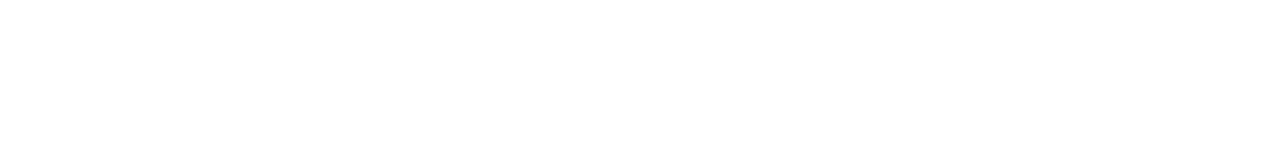
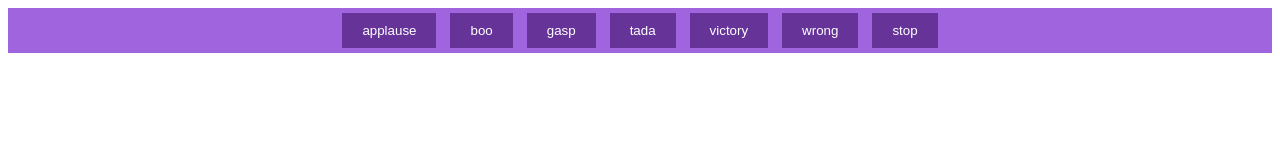
Before and after one commit to acciojob/Soundbar-Prasann0009, a website: page main.html in a window 1280 px wide. Drawn offline with Linux system fonts and the light colour scheme.

Commit message:
created a submission

```diff
--- a/main.html
+++ b/main.html
@@ -8,6 +8,17 @@
 
 <body>
 	<!-- the entire body must be written by student -->
+	<div id="buttons">
+      <button class="btn" onclick="playmusic('applause')">applause</button>
+      <button class="btn" onclick="playmusic('boo')">boo</button>
+      <button class="btn" onclick="playmusic('gasp')">gasp</button>
+      <button class="btn" onclick="playmusic('tada')">tada</button>
+      <button class="btn" onclick="playmusic('victory')">victory</button>
+      <button class="btn" onclick="playmusic('wrong')">wrong</button>
+      <button class="btn top" onclick="stopSound()">stop</button>
+     </div>
+
+      <audio id="audio"></audio>
     <script type="text/javascript" src="./script.js">
 </script>
 
--- a/script.js
+++ b/script.js
@@ -1 +1,14 @@
 //your JS code here. If required.
+function playmusic(filename)
+{
+  const audio = document.getElementById("audio");
+  audio.src = `sounds/${filename}.mp3`;
+  audio.play();
+}
+
+function stopSound()
+{
+  const audio = document.getElementById("audio");
+  audio.pause();
+  audio.currentTime = 0;
+}
--- a/styles.css
+++ b/styles.css
@@ -1 +1,15 @@
 /*  your css code here. If applicable */
+#buttons
+{
+  background-color: #a164df;
+  text-align: center;
+}
+.btn
+{
+  padding: 10px 20px;
+  margin: 5px;
+  background-color: #663399;
+  color: white;
+  border: none;
+  cursor: pointer;
+}
```
